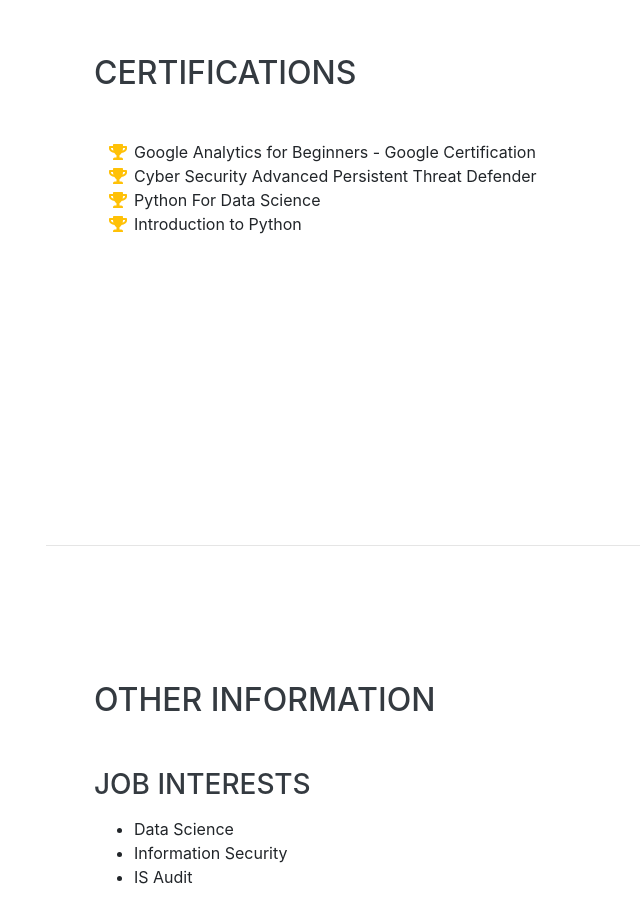
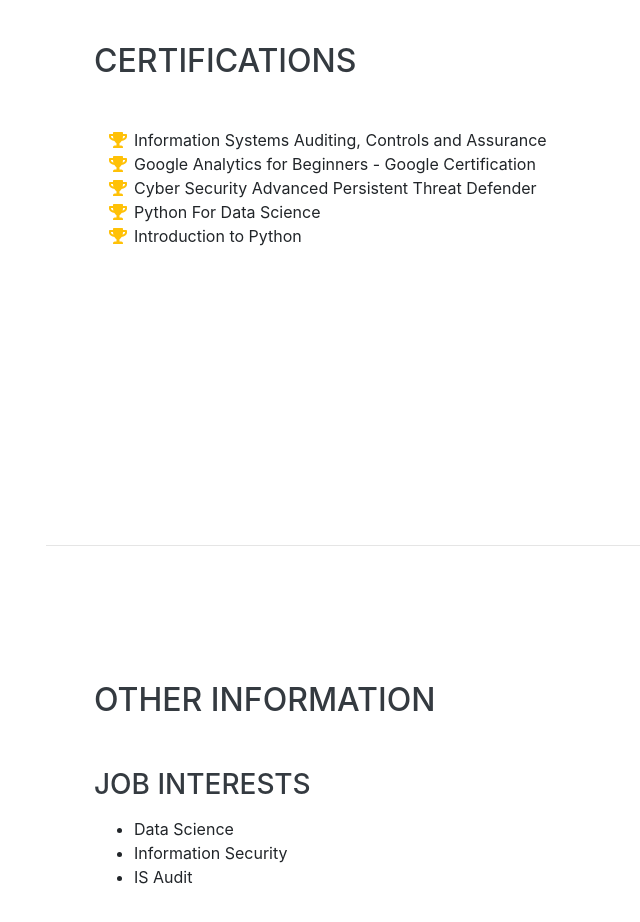
Before and after one commit to MinhajAnsari/MinhajAnsari.github.io, a website with bundled scripts: page index.html in a window 1280 px wide. Shown: the part 5380-6302 px from the top of the page, without its empty margins (226-866 px from the left). Built offline with nearby package versions, Linux system fonts and the light colour scheme; a web font is replaced by a local one.

Commit message:
Update index.html

```diff
--- a/index.html
+++ b/index.html
@@ -280,6 +280,9 @@
         <ul class="fa-ul mb-0">
           <li>
             <i class="fa-li fa fa-trophy text-warning"></i>
+            Information Systems Auditing, Controls and Assurance</li>
+          <li>
+            <i class="fa-li fa fa-trophy text-warning"></i>
             Google Analytics for Beginners - Google Certification</li>
           <li>
             <i class="fa-li fa fa-trophy text-warning"></i>
```
